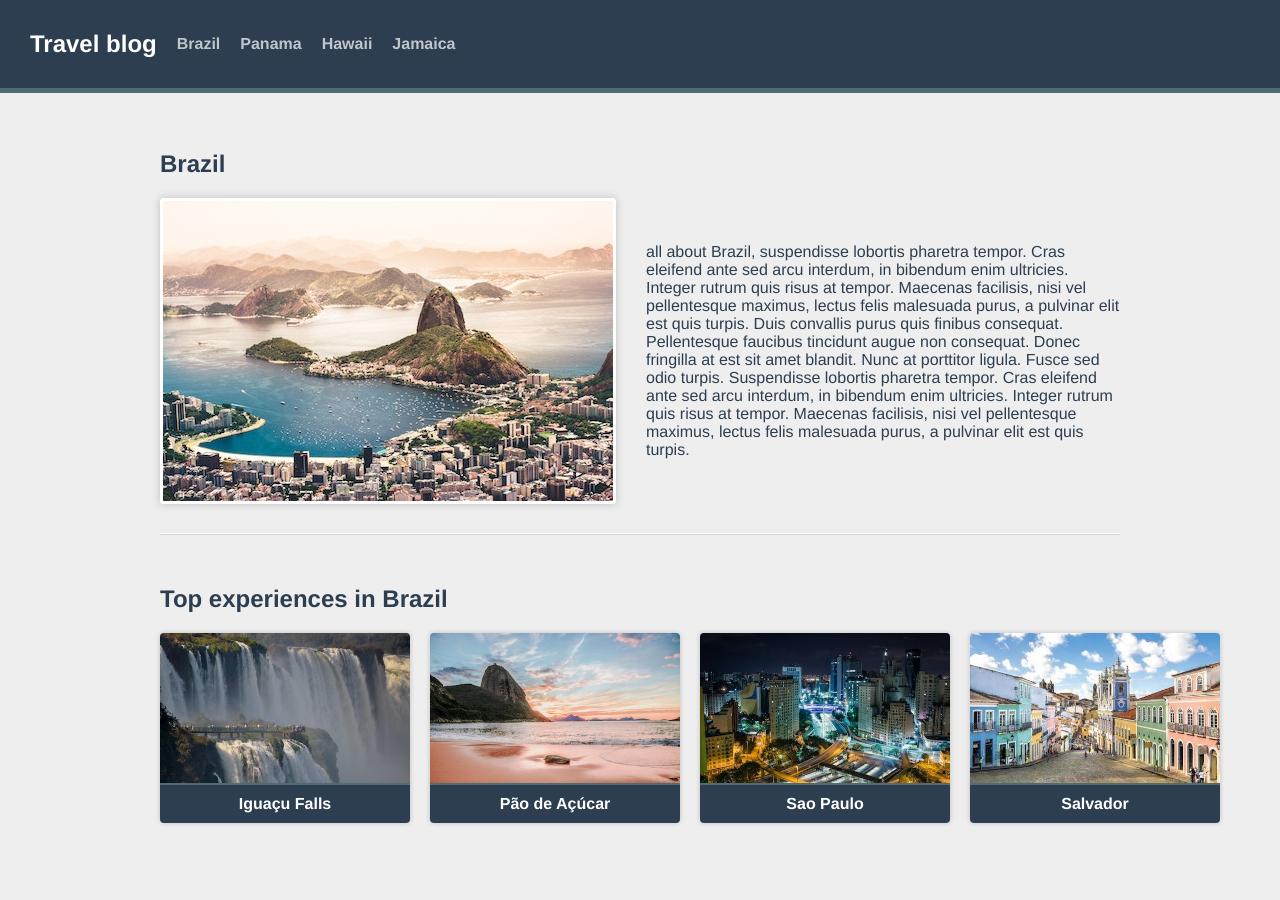
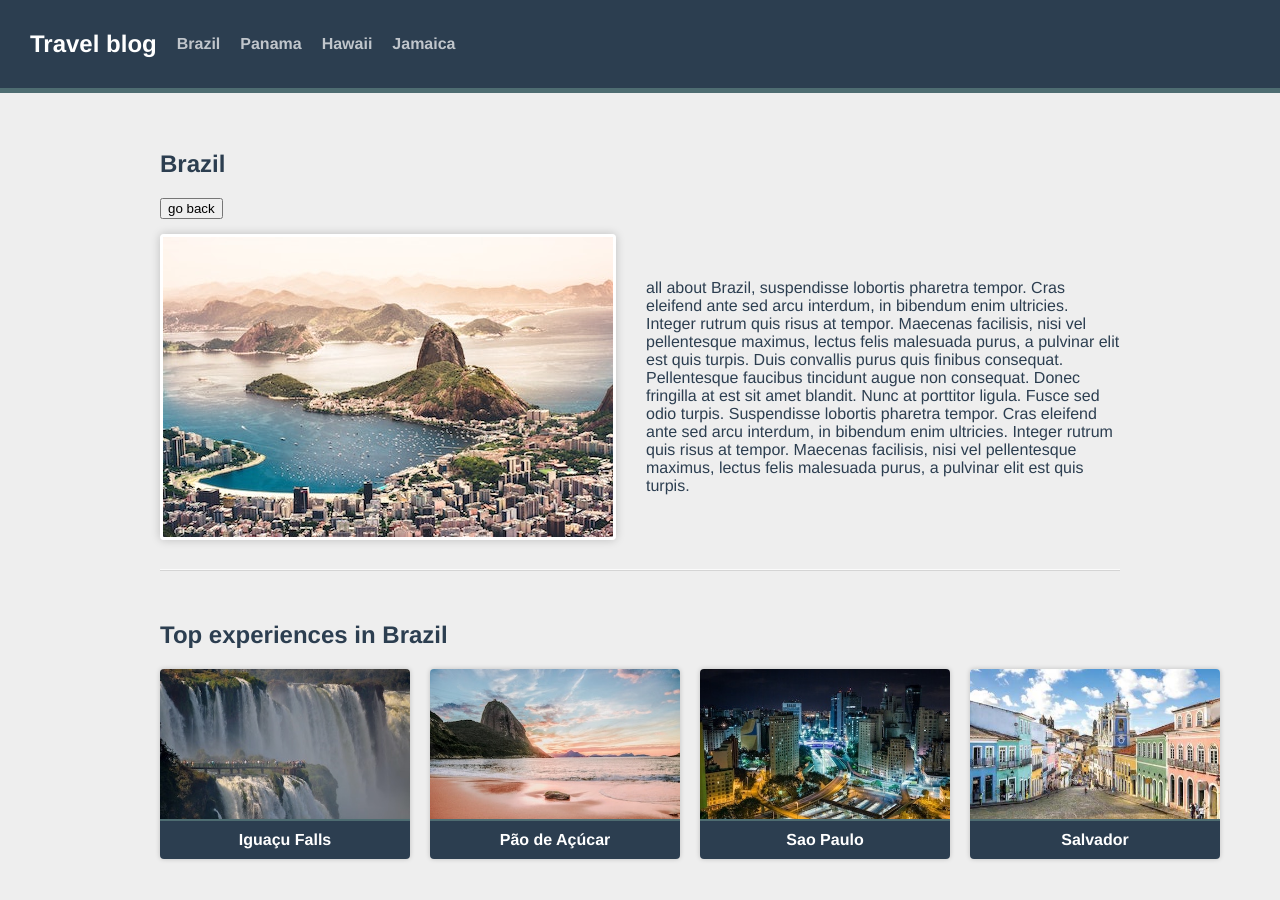
Before and after one commit to shampansky/vue-router-course, a Vue app: page /destination/1/1 in a window 1280 px wide. Shown: the top 900 px of the page. Built offline with nearby package versions, Linux system fonts and the light colour scheme.

Commit message:
Добавление кнопки назад

```diff
--- /dev/null
+++ b/src/components/GoBack.vue
@@ -0,0 +1,11 @@
+<template>
+  <span class="go-back">
+    <button @click="router.back()">go back</button>
+  </span>
+</template>
+
+<script setup>
+import { useRouter } from 'vue-router'
+
+const router = useRouter()
+</script>
--- a/src/views/DestinationShow.vue
+++ b/src/views/DestinationShow.vue
@@ -1,6 +1,7 @@
 <template>
 <section v-if="destination" class="destination">
     <h1>{{ destination.name }}</h1>
+    <GoBack />
     <div class="destination-details">
       <img :src="`/images/${destination.image}`" :alt="destination.name">
       <p>{{ destination.description }}</p>
@@ -26,6 +27,7 @@
 <script setup>
 import sourceData from '@/data.json'
 import ExperienceCard from '@/components/ExperienceCard.vue'
+import GoBack from '@/components/GoBack.vue'
 // import { useRoute } from 'vue-router'
 import { computed } from 'vue'
 
```
